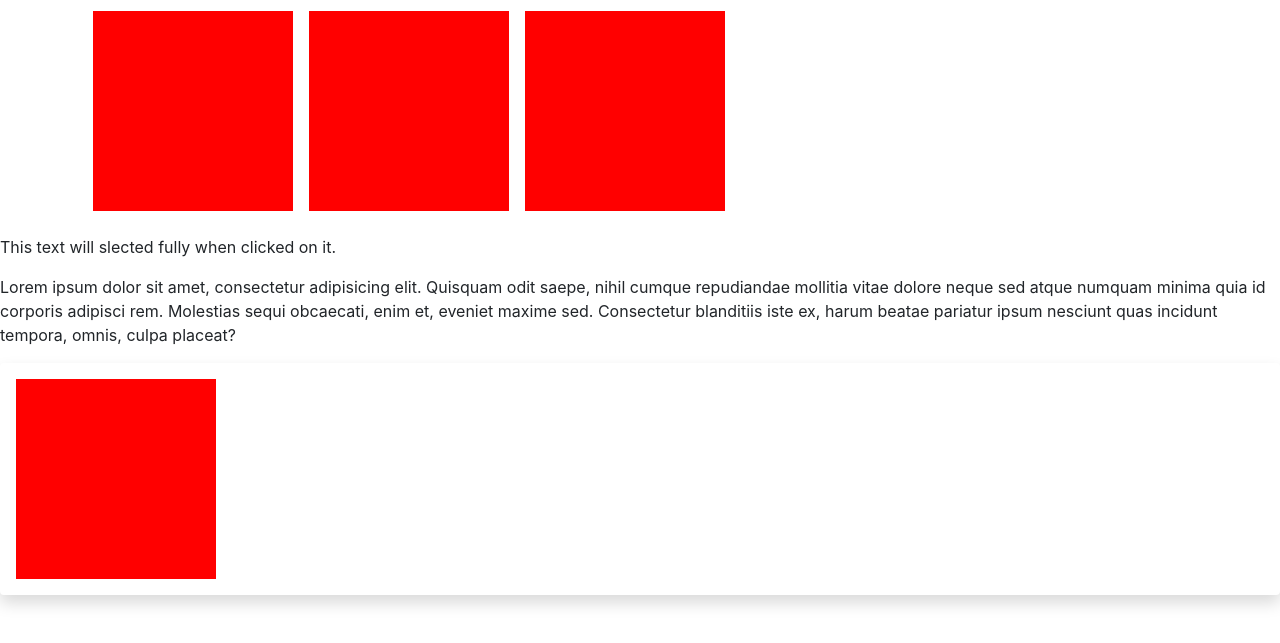
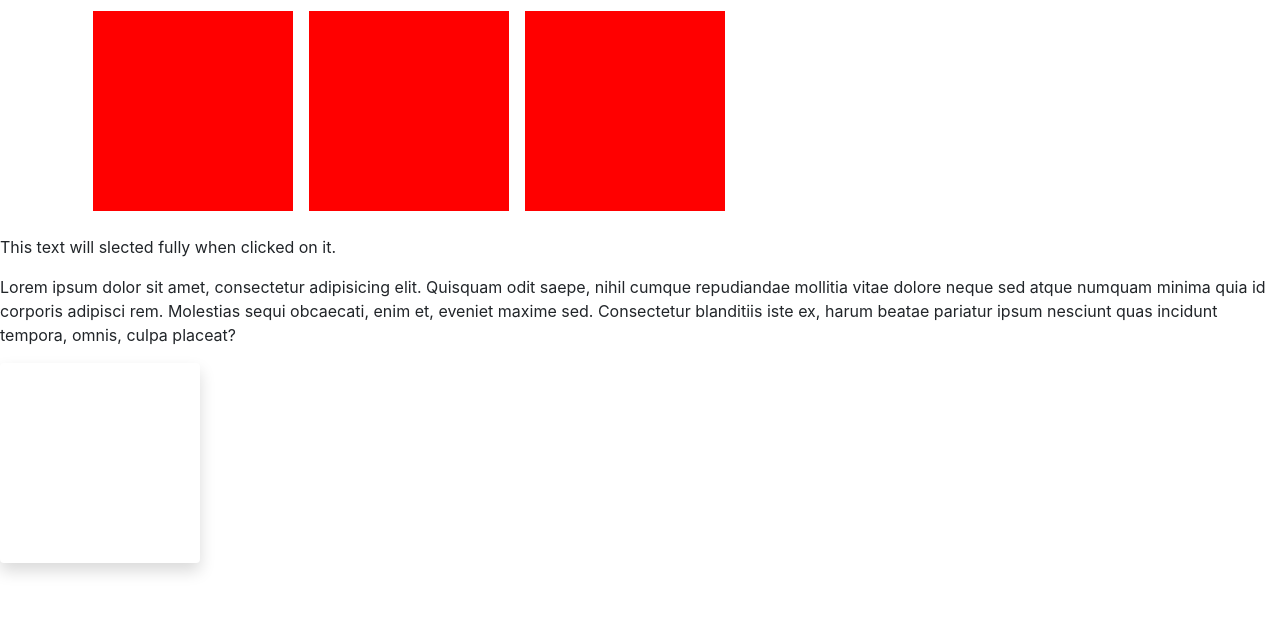
Before and after one commit to jisanulhaque/bootstrap-2, a plain HTML site: page index.html in a window 1280 px wide. Shown: the part 6287-6930 px from the top of the page. After the commit the page ends 6898 px from the top, so only its background shows below. Drawn offline with Linux system fonts and the light colour scheme; a script that the page names is missing.

Commit message:
Update index.html

```diff
--- a/index.html
+++ b/index.html
@@ -380,7 +380,7 @@
         <div class="overflow-auto">
                     <p>Lorem ipsum dolor sit amet, consectetur adipisicing elit. Quisquam odit saepe, nihil cumque repudiandae mollitia vitae dolore neque sed atque numquam minima quia id corporis adipisci rem. Molestias sequi obcaecati, enim et, eveniet maxime sed. Consectetur blanditiis iste ex, harum beatae pariatur ipsum nesciunt quas incidunt tempora, omnis, culpa placeat?</p>
                 </div>
-        <div class="shadow p-3 mb-5 bg-white rounded"><div class="box"></div></div>
+        <div class="box shadow p-3 mb-5 bg-white rounded"></div>
     </section>
     <!-- JS Links-->
     <script src="js/jquery-3.5.1.min.js"></script>
```
